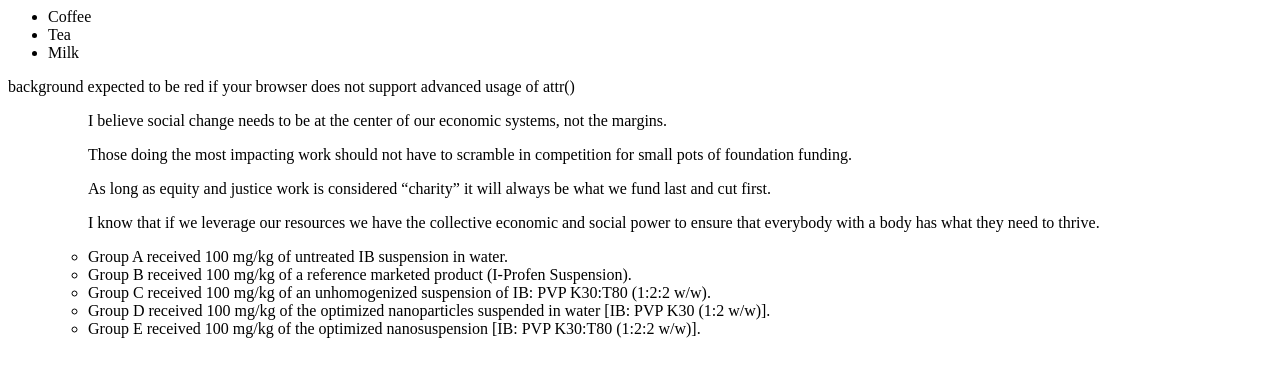
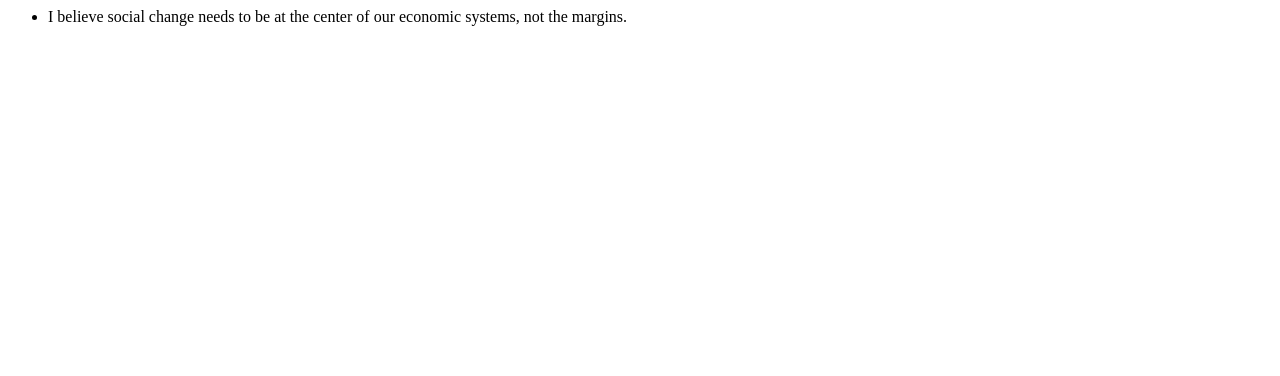
Before and after one commit to yasar2385/bullet, a website: page index.html in a window 1280 px wide. Drawn offline with Linux system fonts and the light colour scheme.

Commit message:
2 files modified, 1 added

```diff
--- a/index.html
+++ b/index.html
@@ -1,6 +1,15 @@
 <div id="app"></div>
 
-<ul list-type="simple" data-label-simple="-">
+<ul class="foo">
+  <li class="" data-label-simple="25CB">
+    I believe social change needs to be at the center of our economic systems,
+    not the margins.
+  </li>
+</ul>
+
+<!--
+
+  <ul list-type="simple" data-label-simple="-">
   <li data-label-simple="-">Coffee</li>
   <li data-label-simple="-">Tea</li>
   <li data-label-simple="-">Milk</li>
@@ -9,12 +18,6 @@
 <div class="background" data-background="lime">
   background expected to be red if your browser does not support advanced usage
   of attr()
-</div>
-
-<ul class="foo" style="--label: '-'" data-index>
-
-
-
 </div>
 
 <ol list-type="simple" style="--lable: '-'">
@@ -44,4 +47,4 @@
 <li class="list-item" data-name="list-item" data-label-simple="-" id="IMP2-148">
 <div class="p" data-name="p" id="IMP2-78">Group E received 100&nbsp;mg/kg of the optimized nanosuspension [IB: PVP K30:T80 (1:2:2 w/w)].</div>
 </li>
-</ul>
+</ul> -->
--- a/style.css
+++ b/style.css
@@ -7,42 +7,14 @@ ul {
   list-style-type: none;
 }
 
-ul[data-label-simple] li::before {
-  content: attr(data-label-simple) ' ';
-  left: -1em;
+a::before {
+  content: '\\1F517 ';
 }
-:root {
-  --label: 'dei suuuuummmmmaaaa eerrrrruuudddddaaaawwwwww';
-}
-div.foo[data-index] .heading::before {
-  content: var(--label) ' ';
-  color: red;
-  /* border: 1px solid red; */
+a::after {
+  content: ' (' attr(href) ')';
 }
 
-/* ol list-type="simple" style="--lable: '-'" */
-
-[list-type='simple'] list-item::before {
-  content: var(--label) ' ';
-  color: red;
-
-  /* border: 1px solid red; */
+li[data-label-simple='25CB']::before {
+  content: '\25cb';
+  margin-left: -.815em;
 }
-list-item {
-  display: block;
-}
-list-item p {
-  display: inline;
-}
-
-.list-item[data-label-simple] {
-  background-color: #d4a606;
-  display: block;
-}
-.list-item[data-label-simple]::before {
-  content: attr(data-label-simple) ' ';
-}
-
-.list-item .p {
-  display: inline;
-}
```
Also changed, not shown: temp.css (added, +40 -0 lines).
